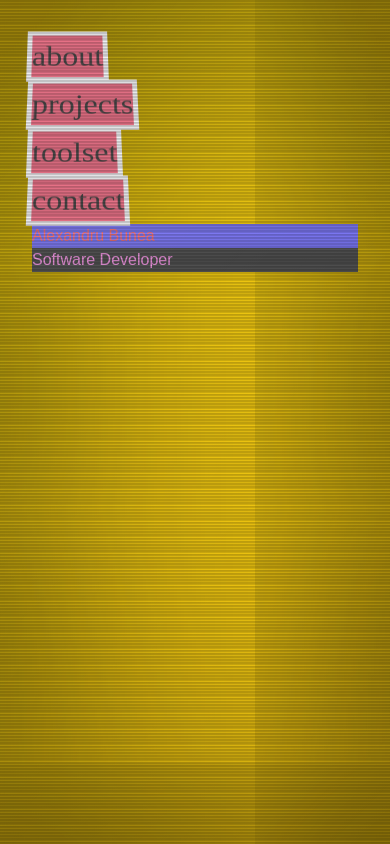
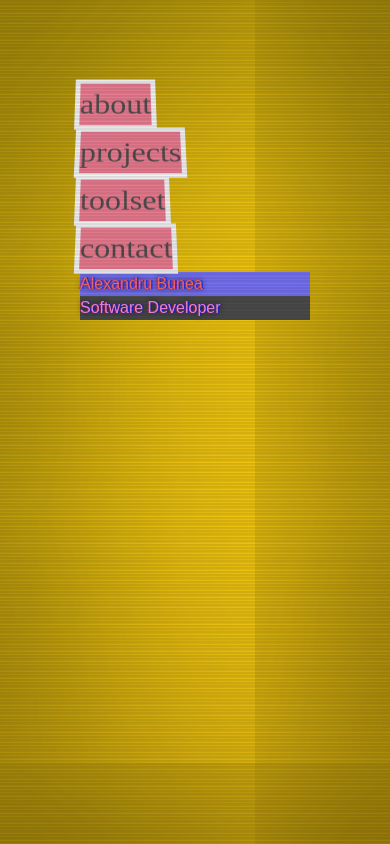
Before and after one commit to alexandrubunea/portofolio, a React (Vite) app: page / in a window 390 px wide. Built offline with nearby package versions, Linux system fonts and the light colour scheme; a web font is replaced by a local one.

Commit message:
Update Trying to fix responsivness

```diff
--- a/src/App.css
+++ b/src/App.css
@@ -2,11 +2,12 @@ body {
     background: #F1C40F;
     overflow-x: hidden;
     min-height: 100vh;
-    padding: 2em;
     box-shadow:
         inset 0 0 100vh rgba(0, 0, 0, 0.9),
         0 0 100vh rgba(0, 0, 0, 0.7);
-    animation: textShadow 5s infinite;
+    animation: textShadow 1s infinite;
+    padding: 5em;
+    position: relative;
 }
 
 body::before {
@@ -16,9 +17,10 @@ body::before {
     left: 0;
     width: 100%;
     height: 100%;
-    background: linear-gradient(135deg, rgba(255, 255, 255, 0.2), transparent);
+    background: linear-gradient(135deg, rgba(255, 255, 255, 0.1), transparent);
     mix-blend-mode: overlay;
     pointer-events: none;
+    z-index: 1;
 }
 
 body::after {
@@ -30,16 +32,42 @@ body::after {
     height: 100%;
     background: repeating-linear-gradient(
         to bottom,
-        rgba(0, 0, 0, 0.2),
-        rgba(0, 0, 0, 0.2) 0.1em,
-        transparent 0.2em
+        rgba(0, 0, 0, 0.15),
+        rgba(0, 0, 0, 0.15) 0.3vh,
+        transparent 0.6vh
     );
     pointer-events: none;
     mix-blend-mode: multiply;
+    z-index: 2;
 }
 
 @media (max-width: 768px) {
+    body::after {
+        background: repeating-linear-gradient(
+            to bottom,
+            rgba(0, 0, 0, 0.1),
+            rgba(0, 0, 0, 0.1) 0.2vh,
+            transparent 0.4vh
+        );
+    }
     body {
-        box-shadow: inset 0 0 50vh rgba(0, 0, 0, 0.9), 0 0 50vh rgba(0, 0, 0, 0.7);
+        box-shadow:
+            inset 0 0 50vh rgba(0, 0, 0, 0.8),
+            0 0 50vh rgba(0, 0, 0, 0.6);
     }
 }
+
+@keyframes textShadow {
+    0%, 100% {
+        text-shadow:
+            0.5px 0 rgba(0, 30, 255, 0.6),
+            -0.5px 0 rgba(255, 0, 80, 0.4),
+            0 0 4px;
+    }
+    50% {
+        text-shadow:
+            1.5px 0 rgba(0, 30, 255, 0.6),
+            -1.5px 0 rgba(255, 0, 80, 0.4),
+            0 0 6px;
+    }
+}
```
